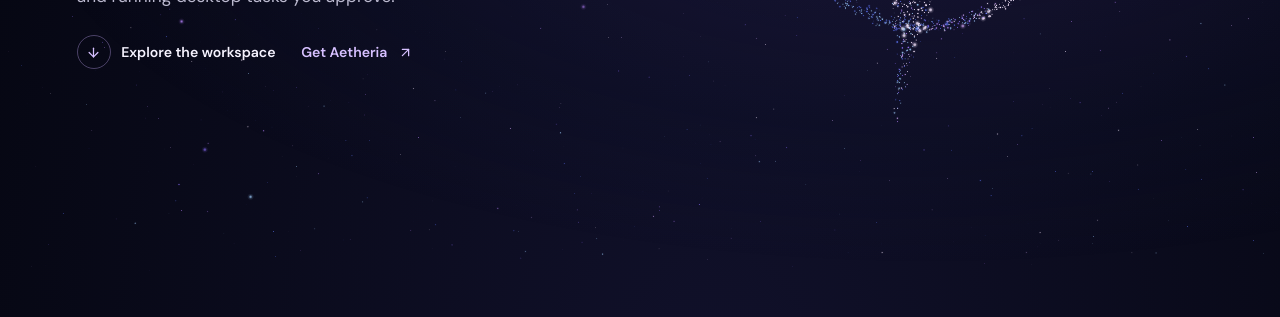
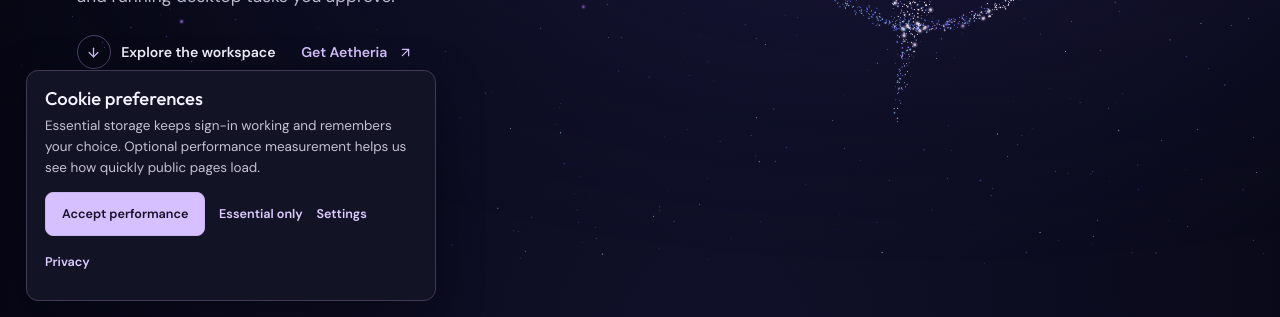
Before and after one commit to GodBoii/AI-OS-website, a Next.js app: page / in a window 1280 px wide. Shown: the part 483-800 px from the top of the page. Built offline with nearby package versions, Linux system fonts and the light colour scheme; no server answers.

Commit message:
Mount site-wide cookie preferences

```diff
--- a/pages/_app.tsx
+++ b/pages/_app.tsx
@@ -8,6 +8,7 @@ import "../pets/aetheria/animations.css";
 import "../styles/pet-companion.css";
 import { MotionConfig } from "framer-motion";
 import Companion from "../components/experience/Companion";
+import CookiePreferences from "../components/CookiePreferences";
 
 const display = Outfit({
   subsets: ["latin"],
@@ -30,6 +31,7 @@ function MyApp({ Component, pageProps }: AppProps) {
       <MotionConfig reducedMotion="user">
         <Component {...pageProps} />
         <Companion />
+        <CookiePreferences />
       </MotionConfig>
     </div>
   );
```
